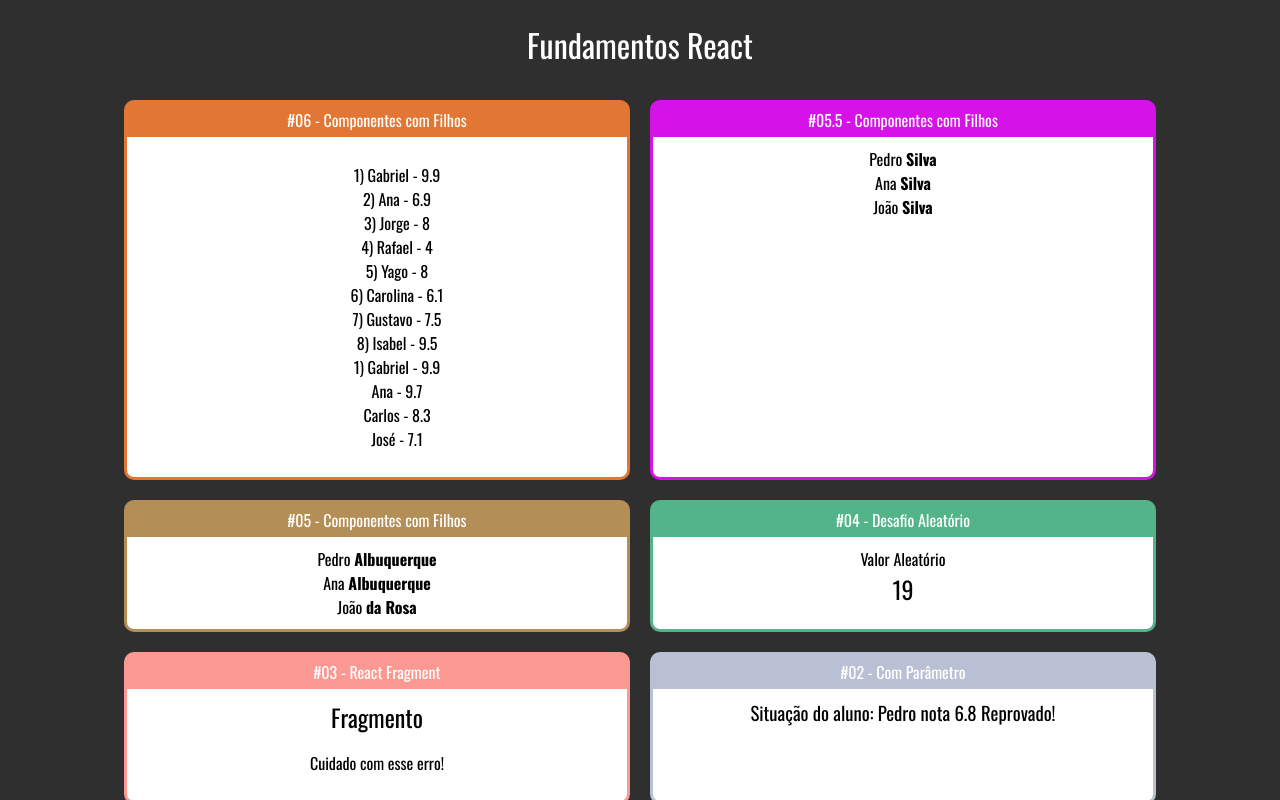
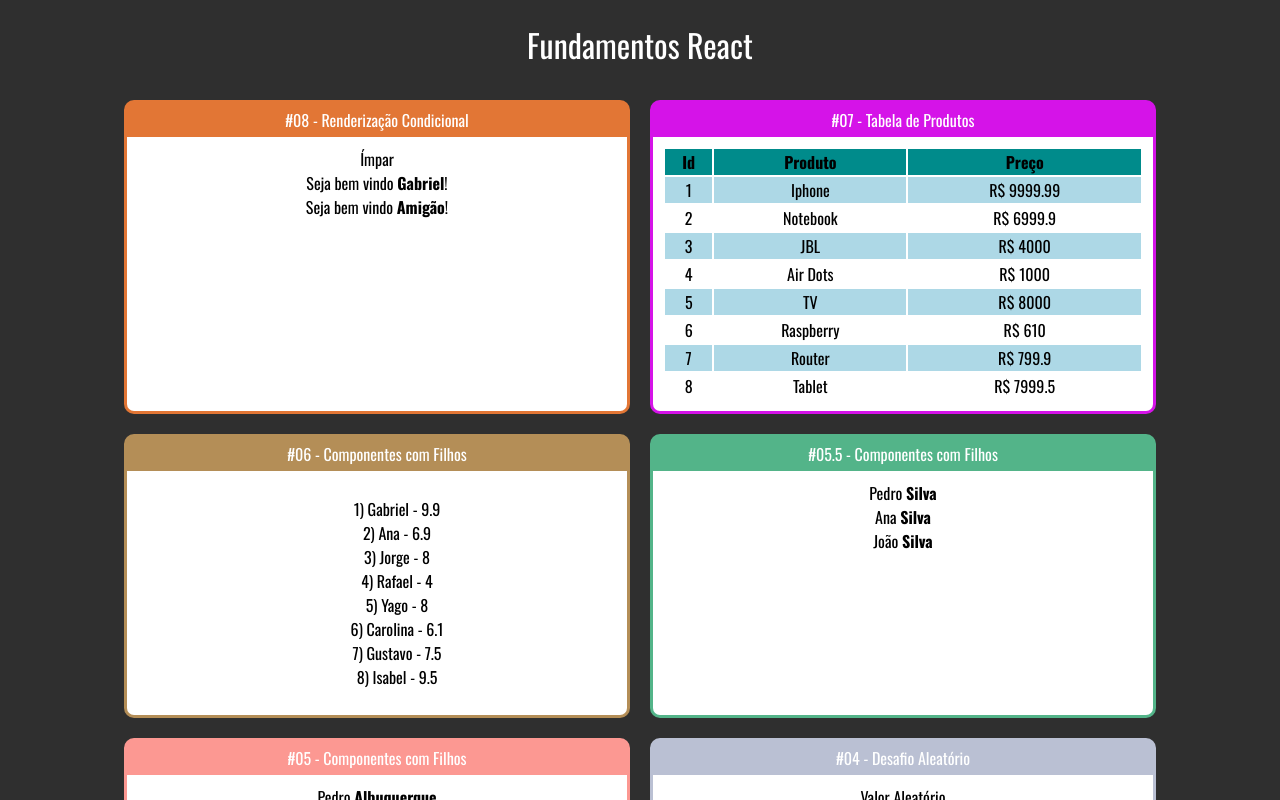
Before and after one commit to Gabones/fundamentos-react, a React (Create React App) app: page / in a window 1280 px wide. Shown: the top 800 px of the page. Built offline with nearby package versions, Linux system fonts and the light colour scheme.

Commit message:
direct comunic

```diff
--- a/src/App.jsx
+++ b/src/App.jsx
@@ -1,6 +1,8 @@
 import React from 'react'
 import './App.css'
 
+import ParImpar from './components/condicional/ParImpar'
+import Produtos from './components/repeat/Produtos'
 import ListaAluno from './components/repeat/ListaAlunos'
 import FamiliaAdvanced from './components/basicos/FamiliaAdvanced'
 import FamiliaMembro from './components/basicos/FamiliaMembro'
@@ -10,6 +12,7 @@ import ComParametro from './components/basicos/ComParametro'
 import Fragmento from './components/basicos/Fragmento'
 import Random from './components/basicos/Random'
 import Card from './components/layout/Card'
+import User from './components/condicional/User'
 
 
 //const el = document.getElementById('root')
@@ -40,6 +43,14 @@ export default _ =>
     <div className="App">
         <h1>Fundamentos React</h1>
         <div className="Cards">
+            <Card titulo="#08 - Renderização Condicional" color={getRandomColor()}>
+                <ParImpar numero = {19} ></ParImpar>
+                <User usuario={{ nome: "Gabriel" }}></User>
+                <User usuario={{ }}></User>
+            </Card>
+            <Card titulo="#07 - Tabela de Produtos" color={getRandomColor()}>
+                <Produtos></Produtos>
+            </Card>
             <Card titulo="#06 - Componentes com Filhos" color={getRandomColor()}>
                 <ListaAluno></ListaAluno>
             </Card>
--- /dev/null
+++ b/src/components/condicional/If.js
@@ -0,0 +1,27 @@
+// export default props => {
+//     if(props.test){
+//         return props.children
+//     } else {
+//         return false
+//     }
+// }
+
+export default props => {
+    const elseChild = props.children.filter(child => {
+        return child.type && child.type.name === 'Else'
+    })[0]
+
+    const ifChildren = props.children.filter(child => {
+        return child !== elseChild
+    })
+
+    if(props.test){
+        return ifChildren
+    } else if(elseChild) {
+        return elseChild
+    } else {
+        return false
+    }
+}
+
+export const Else = props => props.children
--- /dev/null
+++ b/src/components/condicional/ParImpar.jsx
@@ -0,0 +1,3 @@
+import React from 'react'
+
+export default props => <div>{props.numero % 2 == 0 ? <span>Par</span> : <span>Ímpar</span> }</div>
--- /dev/null
+++ b/src/components/condicional/User.jsx
@@ -0,0 +1,19 @@
+import React from 'react'
+import If, {Else} from './If'
+
+export default props =>
+    <div>
+        {/* <If test={props.usuario && props.usuario.nome}>
+            Seja bem vindo <strong>{props.usuario.nome}</strong>!
+        </If>
+        <If test={!props.usuario || !props.usuario.nome}>
+            Seja bem vindo <strong>Buddy</strong>!
+        </If> */}
+        <If test={props.usuario && props.usuario.nome}>
+            Seja bem vindo <strong>{props.usuario.nome}</strong>!
+            <Else>
+                Seja bem vindo <strong>Amigão</strong>!
+            </Else>
+        </If>
+
+    </div>
--- a/src/components/repeat/ListaAlunos.jsx
+++ b/src/components/repeat/ListaAlunos.jsx
@@ -2,7 +2,7 @@ import React from 'react'
 import alunos from '../../data/aluno'
 
 export default props => {
-    const li1 = <li>{alunos[0].id}) {alunos[0].nome} - {alunos[0].nota}</li>
+    //const li1 = <li>{alunos[0].id}) {alunos[0].nome} - {alunos[0].nota}</li>
 
     const lis = alunos.map(aluno => <li key={aluno.id}>{aluno.id}) {aluno.nome} - {aluno.nota}</li>,)
 
@@ -10,10 +10,10 @@ export default props => {
         <div>
             <ul style={{ listStyle: 'none'}}>
                 {lis}
-                {li1}
+                {/* {li1}
                 <li>Ana - 9.7</li>
                 <li>Carlos - 8.3</li>
-                <li>José - 7.1</li>
+                <li>José - 7.1</li> */}
             </ul>
         </div>
     )
--- /dev/null
+++ b/src/components/repeat/Produtos.css
@@ -0,0 +1,11 @@
+.TabelaProdutos th{
+    background-color: #008b8b;
+}
+
+.TabelaProdutos table{
+    width: 100%;
+}
+
+.TabelaProdutos .Par{
+    background-color: lightblue;
+}
--- /dev/null
+++ b/src/components/repeat/Produtos.jsx
@@ -0,0 +1,29 @@
+import React from 'react'
+import './Produtos.css'
+import produtos from '../../data/produtos'
+
+export default props => {
+    const tb = produtos.map((produto, i) =>
+    <tr key={produto.id} className={i % 2 == 0 ? 'Par': ''}>
+        <td>{produto.id}</td>
+        <td>{produto.produto}</td>
+        <td>R$ {produto.preco}</td>
+    </tr>,)
+
+    return (
+        <div className="TabelaProdutos">
+            <table border='0.5'>
+                <thead>
+                    <tr>
+                        <th>Id</th>
+                        <th>Produto</th>
+                        <th>Preço</th>
+                    </tr>
+                </thead>
+                <tbody>
+                    {tb}
+                </tbody>
+            </table>
+        </div>
+    )
+}
--- /dev/null
+++ b/src/data/produtos.js
@@ -0,0 +1,10 @@
+export default [
+    { id: 1, produto: 'Iphone',    preco: 9999.99 },
+    { id: 2, produto: 'Notebook',  preco: 6999.9 },
+    { id: 3, produto: 'JBL',       preco: 4000 },
+    { id: 4, produto: 'Air Dots',  preco: 1000 },
+    { id: 5, produto: 'TV',        preco: 8000.00 },
+    { id: 6, produto: 'Raspberry', preco: 610 },
+    { id: 7, produto: 'Router',    preco: 799.90 },
+    { id: 8, produto: 'Tablet',    preco: 7999.5 },
+]
```
